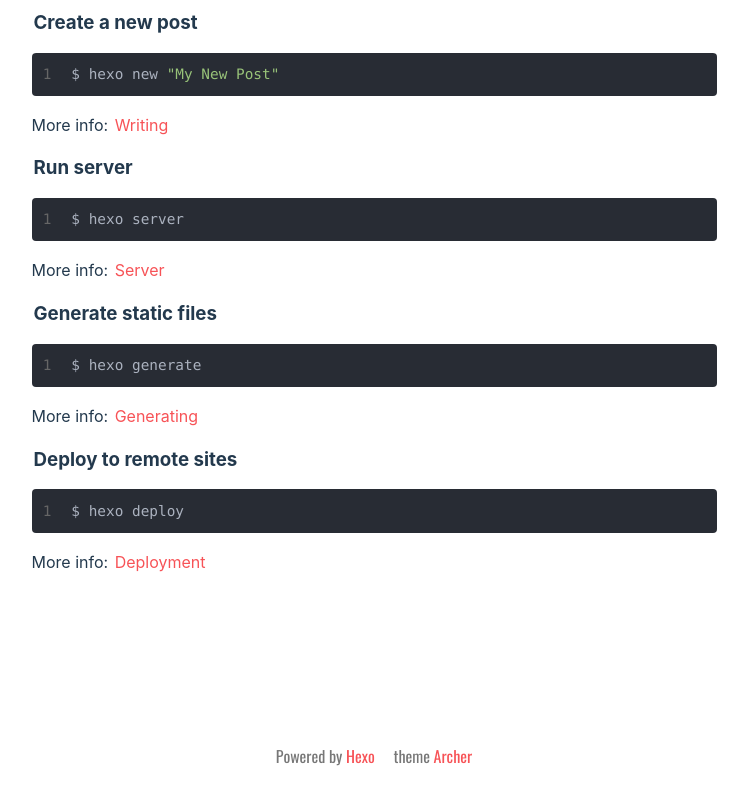
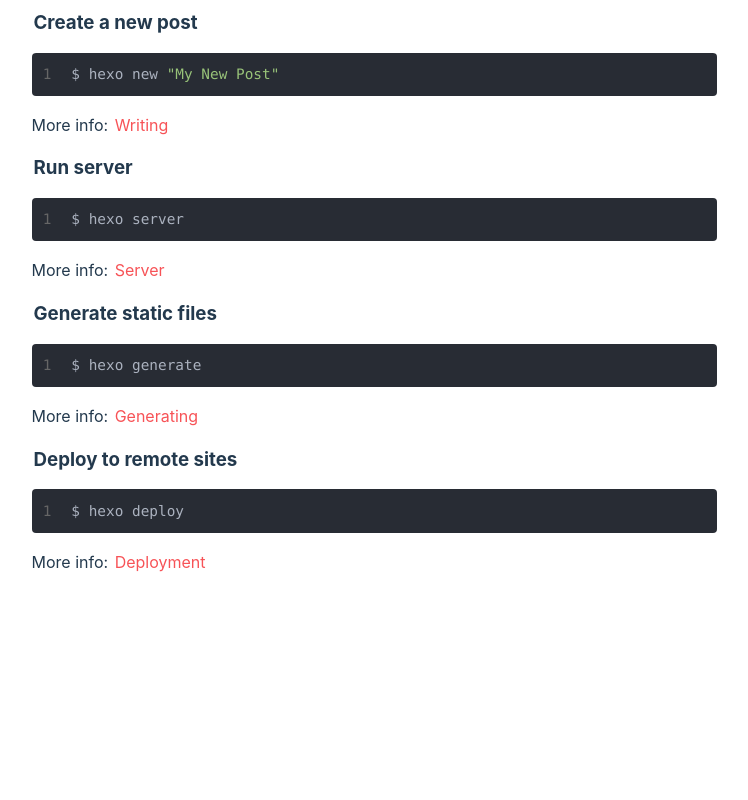
Before and after one commit to xiecookie/sec.github.io, a plain HTML site: page 2019/02/04/hello-world/index.html in a window 1280 px wide. Shown: the part 601-1401 px from the top of the page, without its empty margins (266-1014 px from the left). After the commit the page ends 1361 px from the top, so only its background shows below. Drawn offline with nearby package versions, Linux system fonts and the light colour scheme; a web font is replaced by a local one.

Commit message:
Site updated: 2019-02-05 15:59:42

```diff
--- a/2019/02/04/hello-world/index.html
+++ b/2019/02/04/hello-world/index.html
@@ -494,10 +494,6 @@ height:50vh;
 
     </div>
 
-    <!-- powered by Hexo  -->
-    <div class="copyright">
-        <span id="hexo-power">Powered by <a href="https://hexo.io/" target="_blank">Hexo</a></span><span class="iconfont-archer power">&#xe635;</span><span id="theme-info">theme <a href="https://github.com/fi3ework/hexo-theme-archer" target="_blank">Archer</a></span>
-    </div>
     <!-- 不蒜子  -->
 
 </footer>
```
Also changed, not shown: archives/2019/02/index.html (+0 -4 lines), archives/2019/index.html (+0 -4 lines), archives/index.html (+0 -4 lines), index.html (+0 -4 lines).
